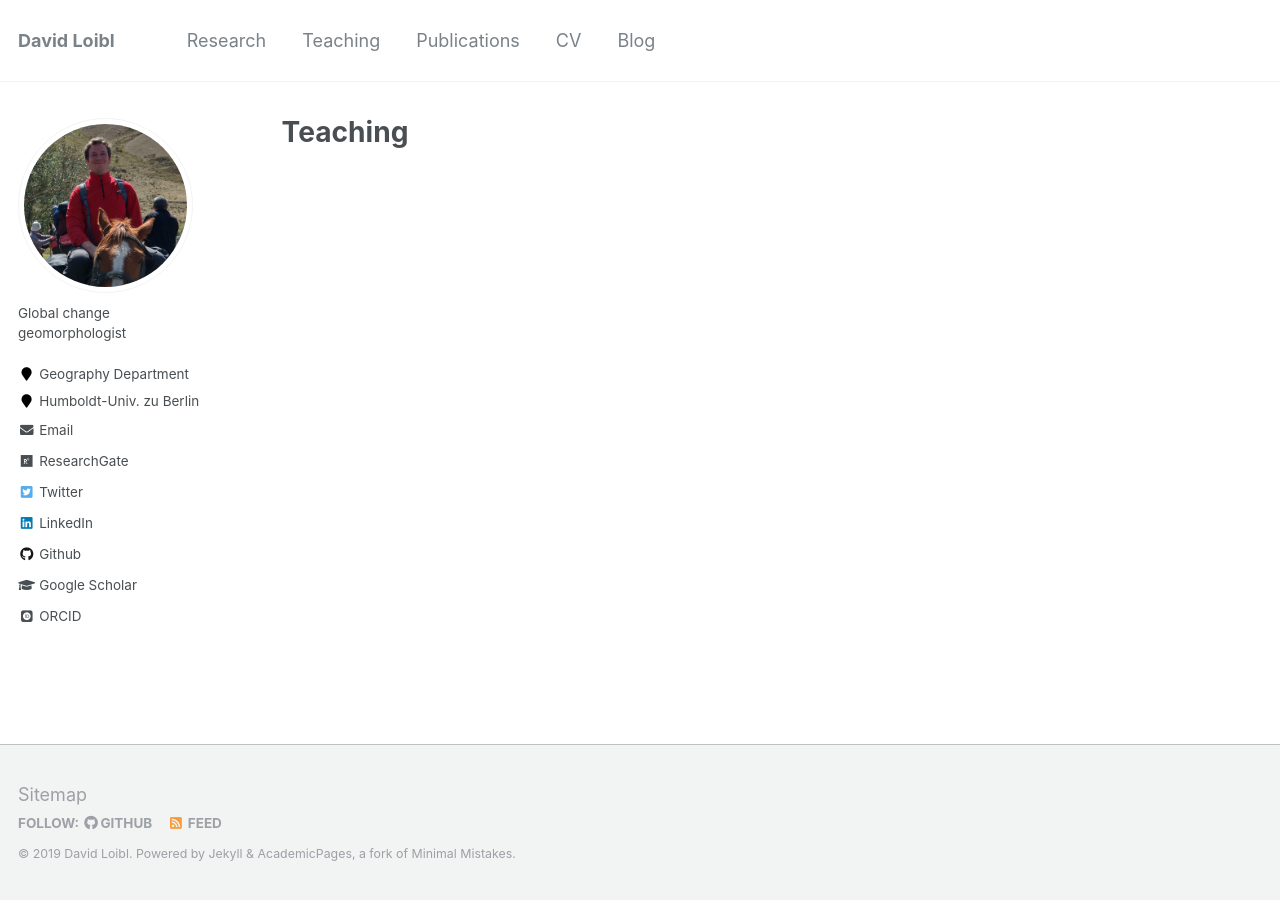
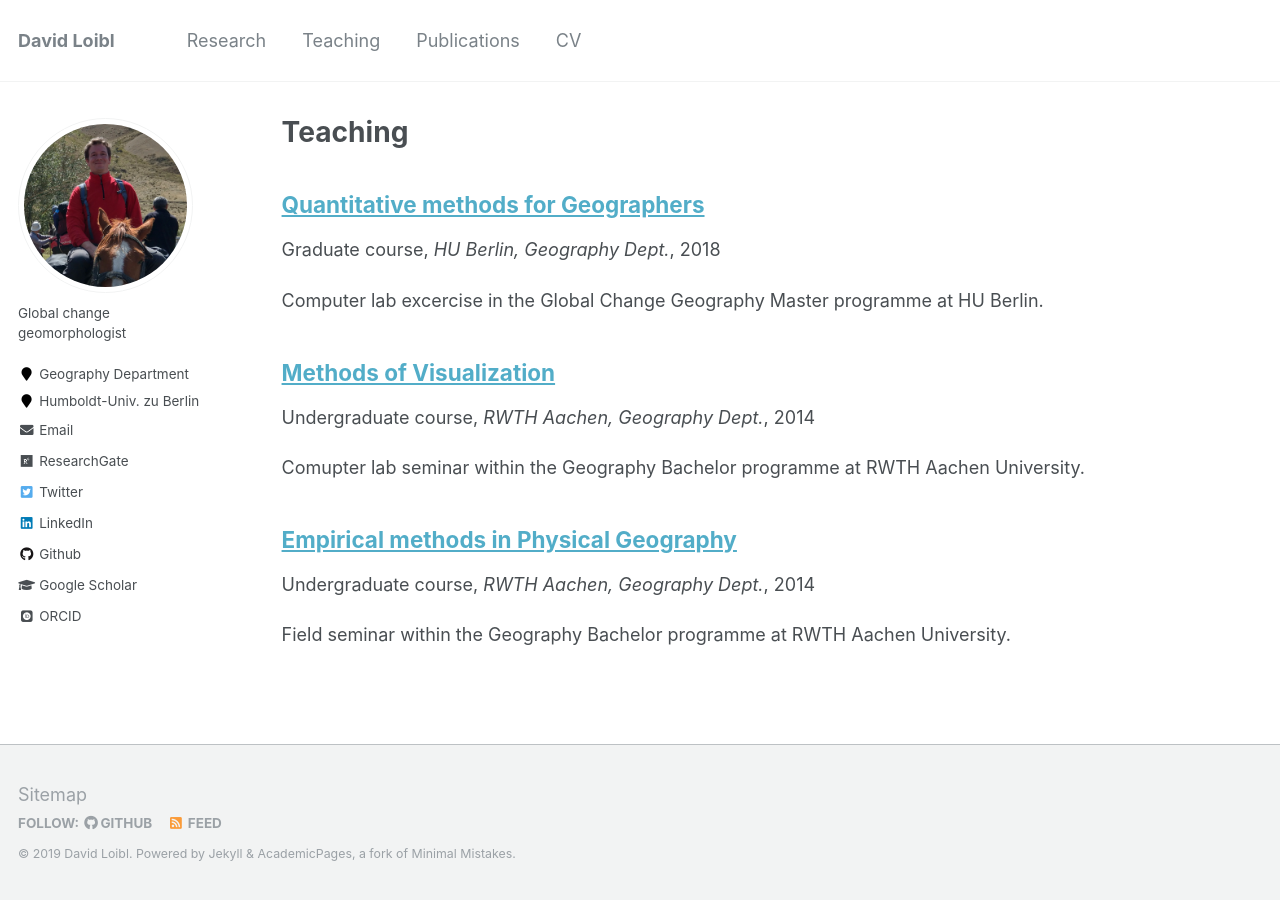
Before and after one commit to David-Loibl/david-loibl.github.io, a Jekyll site: the page built from _pages/teaching.html, in a window 1280 px wide. Built offline with Jekyll 4.4.1, drawn with Linux system fonts in a browser that asks for light colours; some web fonts are replaced.

Commit message:
Added courses to teaching, hidden Blog in navigation

```diff
--- a/_data/navigation.yml
+++ b/_data/navigation.yml
@@ -13,5 +13,5 @@ main:
   - title: "CV"
     url: /cv/
 
-  - title: "Blog"
-    url: /blog/
+#  - title: "Blog"
+#    url: /blog/
--- /dev/null
+++ b/_teaching/empirical-methods-rwth-aachen.md
@@ -0,0 +1,32 @@
+---
+title: "Empirical methods in Physical Geography"
+collection: teaching
+type: "Undergraduate course"
+permalink: /teaching/empirical-methods-rwth-aachen
+venue: "RWTH Aachen, Geography Dept."
+date: 2014-04-15
+location: "Aachen, Germany"
+---
+
+Field seminar within the Geography Bachelor programme at RWTH Aachen University.
+
+Newly introduced course; the syllabus had to be created from scratch.
+Implemention as an interactive field excursion filled with practical tasks
+(mapping, measuring, calculating) and experiments, many of which had to be
+self­designed live by the students.
+
+Learning aims
+======
+Second­semester students are introduced to field methods, bringing theoretical
+subject matter from preceding lectures to practice.
+
+Contents
+======
+* Introduction to geomorphological field work
+* Orientation and measurements with compass and GPS
+* Drilling sediment cores with a Cobra device
+* Different approaches to measure runoff
+* Geomorphological mapping basics
+* Soil profile sampling (Puerckhauer)
+* Geodetic measurements with a Tachymeter
+* Slope and valley profiles
--- /dev/null
+++ b/_teaching/quantitative-methods-hu-berlin.md
@@ -0,0 +1,32 @@
+---
+title: "Quantitative methods for Geographers"
+collection: teaching
+type: "Graduate course"
+permalink: /teaching/quantitative-methods-hu-berlin
+venue: "HU Berlin, Geography Dept."
+date: 2018-10-15
+location: "Berlin, Germany"
+---
+
+Computer lab excercise in the Global Change Geography Master programme at HU Berlin.
+
+Learning aims
+======
+The students can describe, explain and systematise different advanced statistical and mathematical approaches to the quantitative analysis of geo- and environmental data and the modelling of human-environment systems, e.g. methods of applied and multivariate statistics, mathematical modelling and time series analysis. On the basis of the acquired theoretical and exemplified knowledge, the students can apply existing approaches independently and adapt them to specific problems where necessary. They can develop scientific research questions in the fields of data analysis and modelling and, using the acquired applied programming skills, plan and implement their own analyses.
+
+Contents
+======
+* Introduction to scientific programming
+* R Studio IDE
+* Introduction to environmental modelling
+* Mathematical preliminaries
+* Parameter estimation & linear regression
+* ANOVA
+* ANCOVA, multiple linear regression, dummy coding, collinearity, over-parameterisation, model comparison
+* Generalised Linear Models (logistic & log-linear)
+* Principle Component Analysis (PCA), Multivariate ANOVA (MANOVA), Discriminant Function Analysis (DFA)
+* Measures of accuracy, confusion matrix, ROC/AUC, cross-validation; cluster analysis (kmeans & hierarchical)
+* Introduction to spatial statistics
+* Spatial autocorrelation
+* Interpolation
+* Spatial weights and linear modelling
--- /dev/null
+++ b/_teaching/visualization-rwth-aachen.md
@@ -0,0 +1,28 @@
+---
+title: "Methods of Visualization"
+collection: teaching
+type: "Undergraduate course"
+permalink: /teaching/visualization-rwth-aachen
+venue: "RWTH Aachen, Geography Dept."
+date: 2014-04-15
+location: "Aachen, Germany"
+---
+
+
+Comupter lab seminar within the Geography Bachelor programme at RWTH Aachen University.
+
+Full revision of outdated course materials in cooperation with the professor in
+charge.
+
+Learning aims
+======
+Fourth­semester students learn how to create high­quality scientific maps.
+
+Contents
+======
+* Manual mapping techniques with pen and paper
+* Data acquisition and data management
+* Manual mapping in vector graphic tools
+* Creating statistic plots
+* GIS GIS layout techniques
+* Web mapping services
```
